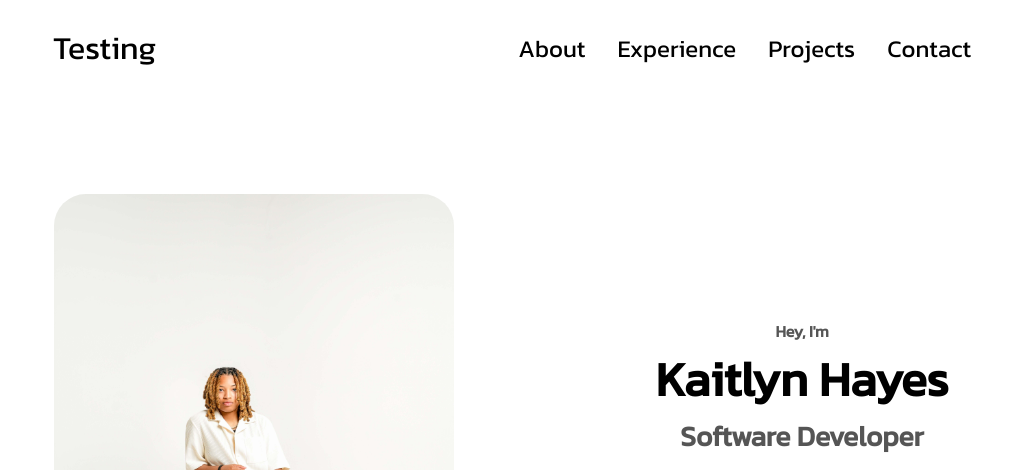
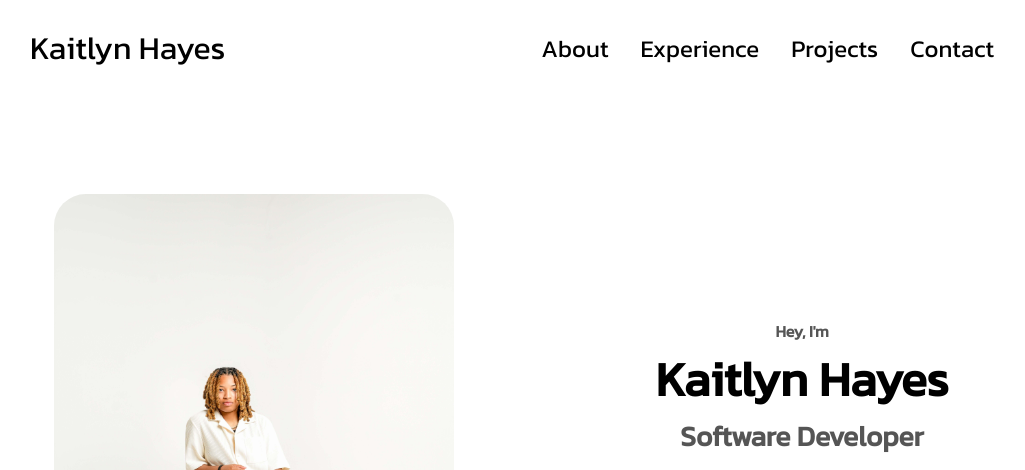
Before and after one commit to kaitlynghayes/portfolio-website, a plain HTML site: page index.html in a window 1280 px wide. Shown: the top 470 px of the page, without its empty margins (128-1153 px from the left). Drawn offline with Linux system fonts and the light colour scheme.

Commit message:
changing name back

```diff
--- a/index.html
+++ b/index.html
@@ -9,7 +9,7 @@
   </head>
   <body>
     <nav id="desktop-nav">
-      <div class="logo">Testing</div>
+      <div class="logo">Kaitlyn Hayes</div>
       <div>
         <ul class="nav-links">
           <li><a href="#about">About</a></li>
```
